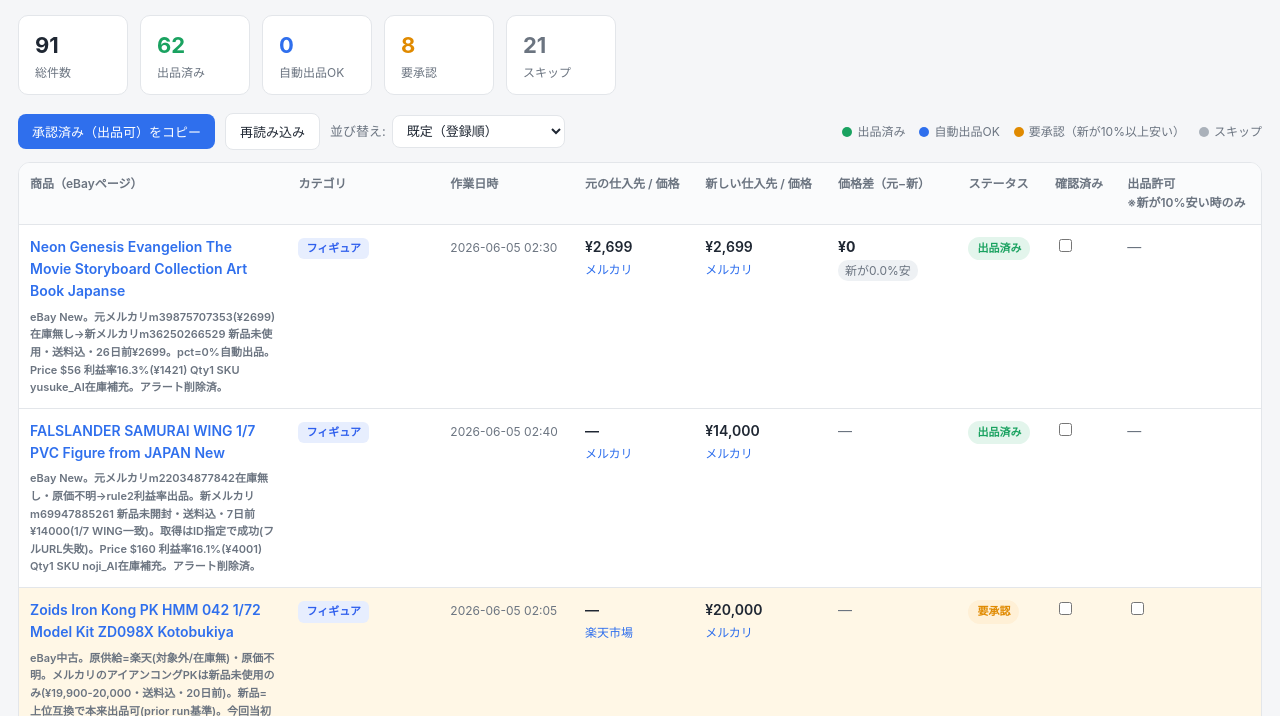
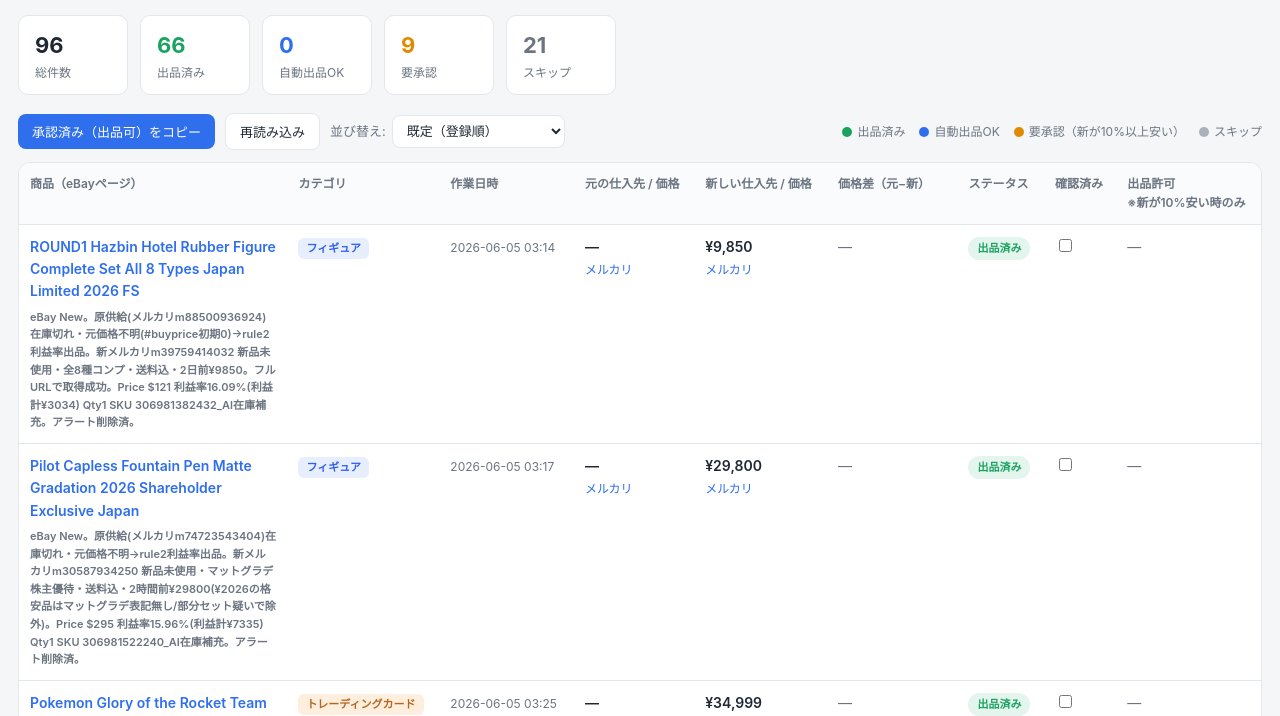
Before and after one commit to kazuakiwrx/catawiki-watchlist, a plain HTML site: page zaiko_hoju_tracker.html in a window 1280 px wide. Shown: the part 84-800 px from the top of the page. Drawn offline with Linux system fonts and the light colour scheme.

Commit message:
在庫補充: 4件出品(ROUND1ハズビン/パイロット万年筆/ロケット団アタッシュ/ポケモン30thぬいぐるみ)+1件要承認(ARTFXトウコ高額) 2026-06-05

```diff
--- a/zaiko_hoju_tracker.html
+++ b/zaiko_hoju_tracker.html
@@ -106,6 +106,11 @@
 
 <script>
 var items = [
+  {id:"round1-hazbin-rubber-8set-20260605", category:"フィギュア", workDate:"2026-06-05 03:14", ebayTitle:"ROUND1 Hazbin Hotel Rubber Figure Complete Set All 8 Types Japan Limited 2026 FS", ebayUrl:"https://www.ebay.com/itm/306981382432", origSite:"メルカリ", origUrl:"https://jp.mercari.com/item/m88500936924", origPrice:null, newSite:"メルカリ", newUrl:"https://jp.mercari.com/item/m39759414032", newPrice:9850, status:"listed", note:"eBay New。原供給(メルカリm88500936924)在庫切れ・元価格不明(#buyprice初期0)→rule2利益率出品。新メルカリm39759414032 新品未使用・全8種コンプ・送料込・2日前¥9850。フルURLで取得成功。Price $121 利益率16.09%(利益計¥3034) Qty1 SKU 306981382432_AI在庫補充。アラート削除済。"},
+  {id:"pilot-capless-mattegrad-2026-20260605", category:"フィギュア", workDate:"2026-06-05 03:17", ebayTitle:"Pilot Capless Fountain Pen Matte Gradation 2026 Shareholder Exclusive Japan", ebayUrl:"https://www.ebay.com/itm/306981522240", origSite:"メルカリ", origUrl:"https://jp.mercari.com/item/m74723543404", origPrice:null, newSite:"メルカリ", newUrl:"https://jp.mercari.com/item/m30587934250", newPrice:29800, status:"listed", note:"eBay New。原供給(メルカリm74723543404)在庫切れ・元価格不明→rule2利益率出品。新メルカリm30587934250 新品未使用・マットグラデ株主優待・送料込・2時間前¥29800(¥2026の格安品はマットグラデ表記無し/部分セット疑いで除外)。Price $295 利益率15.96%(利益計¥7335) Qty1 SKU 306981522240_AI在庫補充。アラート削除済。"},
+  {id:"pokemon-rocketglory-attache-set-20260605", category:"トレーディングカード", workDate:"2026-06-05 03:25", ebayTitle:"Pokemon Glory of the Rocket Team Attache Case Set Japanese Anime LTD Sealed", ebayUrl:"https://www.ebay.com/itm/306981080402", origSite:"メルカリ", origUrl:"https://jp.mercari.com/item/m87282678648", origPrice:null, newSite:"メルカリ", newUrl:"https://jp.mercari.com/item/m96621117508", newPrice:34999, status:"listed", note:"eBay New(sealed)。原供給(メルカリm87282678648)在庫切れ・元価格不明→rule2利益率出品。新メルカリm96621117508 新品未開封 アタッシュケースセット完品・ポケセン正規・送料込・3時間前¥34999(ケースのみ/サプライのみ/BOXなしの安価品は対象外)。Price $395 利益率15.98%(利益計¥9835) Qty1 SKU AI セラーリサーチ_AI在庫補充。アラート削除済。"},
+  {id:"pokemon-30th-prizec-kanto-plush3-20260605", category:"フィギュア", workDate:"2026-06-05 03:33", ebayTitle:"Pokemon 30th Anniv. Prize C Kanto Region Plush Doll Set of 3 Ichiban Kuji NEW", ebayUrl:"https://www.ebay.com/itm/306979455772", origSite:"メルカリ", origUrl:"https://jp.mercari.com/item/m97202423756", origPrice:null, newSite:"メルカリ", newUrl:"https://jp.mercari.com/item/m41168676193", newPrice:12999, status:"listed", note:"eBay New。原供給(メルカリm97202423756)在庫切れ・元価格不明→rule2利益率出品。新メルカリm41168676193 新品未使用 C賞カントー旅立ちの3匹(ゼニガメ/ヒトカゲ/フシギダネ)全3種コンプ・送料込・5時間前¥12999(単品は不一致、3種セットを選定)。取得はID形式で成功(フルURL空)。Price $145 利益率16.33%(利益計¥3690) Qty1 SKU 306979455772_AI在庫補充。アラート削除済。"},
+  {id:"artfxj-touko-tepig-18-20260605", category:"フィギュア", workDate:"2026-06-05 03:40", ebayTitle:"ARTFX J Kotobukiya Pokemon Series Hilda with Tepig 1/8 Scale Figure No Box Used", ebayUrl:"https://www.ebay.com/itm/306962687098", origSite:"", origUrl:"", origPrice:null, newSite:"メルカリ", newUrl:"https://jp.mercari.com/shops/product/M2BALMjSBJuy8fy7RurRJn", newPrice:103466, status:"pending", note:"eBay Used/No Box(ヒルダ=トウコ)。元価格不明。同コンディション(中古)即決はメルカリShops¥103,466のみ＝高額¥100,000以上で要承認。安価候補(メルカリm46453227744/m83396429935は売切れ、メルカリ¥35,000未開封、PayPayフリマ¥37,000未使用/¥39,800)は全てNew=eBay Usedと相違で自動出品不可。アラート残置。"},
   {id:"eva-movie-storyboard-artbook-20260605", category:"フィギュア", workDate:"2026-06-05 02:30", ebayTitle:"Neon Genesis Evangelion The Movie Storyboard Collection Art Book Japanse", ebayUrl:"https://www.ebay.com/itm/306948908144", origSite:"メルカリ", origUrl:"https://jp.mercari.com/item/m39875707353", origPrice:2699, newSite:"メルカリ", newUrl:"https://jp.mercari.com/item/m36250266529", newPrice:2699, status:"listed", note:"eBay New。元メルカリm39875707353(¥2699)在庫無し→新メルカリm36250266529 新品未使用・送料込・26日前¥2699。pct=0%自動出品。Price $56 利益率16.3%(¥1421) Qty1 SKU yusuke_AI在庫補充。アラート削除済。"},
   {id:"falslander-samuraiwing-17-pvc-20260605", category:"フィギュア", workDate:"2026-06-05 02:40", ebayTitle:"FALSLANDER SAMURAI WING 1/7 PVC Figure from JAPAN New", ebayUrl:"https://www.ebay.com/itm/306955540422", origSite:"メルカリ", origUrl:"https://jp.mercari.com/item/m22034877842", origPrice:null, newSite:"メルカリ", newUrl:"https://jp.mercari.com/item/m69947885261", newPrice:14000, status:"listed", note:"eBay New。元メルカリm22034877842在庫無し・原価不明→rule2利益率出品。新メルカリm69947885261 新品未開封・送料込・7日前¥14000(1/7 WING一致)。取得はID指定で成功(フルURL失敗)。Price $160 利益率16.1%(¥4001) Qty1 SKU noji_AI在庫補充。アラート削除済。"},
   {id:"zoids-ironkong-pk-hmm042-20260605", category:"フィギュア", workDate:"2026-06-05 02:05", ebayTitle:"Zoids Iron Kong PK HMM 042 1/72 Model Kit ZD098X Kotobukiya", ebayUrl:"https://www.ebay.com/itm/306952271910", origSite:"楽天市場", origUrl:"https://item.rakuten.co.jp/cocoroad/mt5414/", origPrice:null, newSite:"メルカリ", newUrl:"https://jp.mercari.com/item/m46520317135", newPrice:20000, status:"pending", note:"eBay中古。原供給=楽天(対象外/在庫無)・原価不明。メルカリのアイアンコングPKは新品未使用のみ(¥19,900-20,000・送料込・20日前)。新品=上位互換で本来出品可(prior run基準)。今回当初スキップ判定でアラート削除済→notice再処理不可。要手動再出品(候補m46520317135)。"},
```
